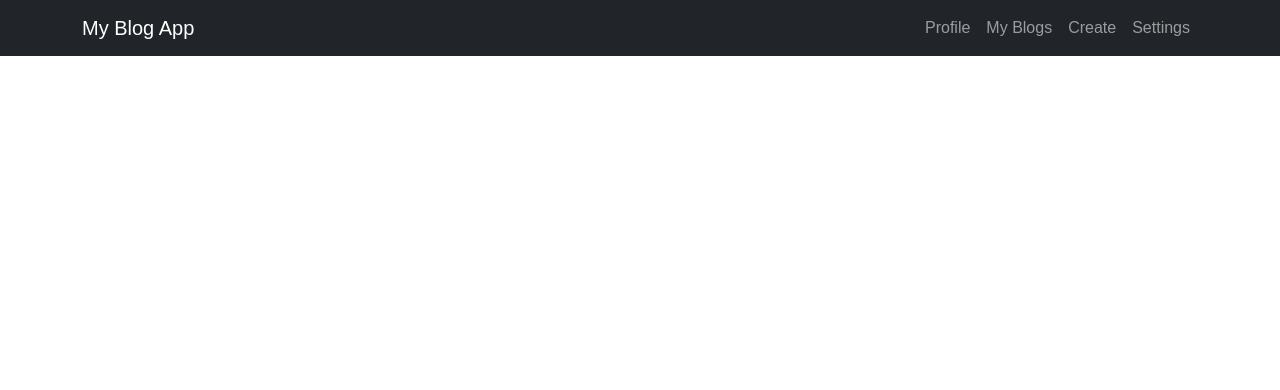
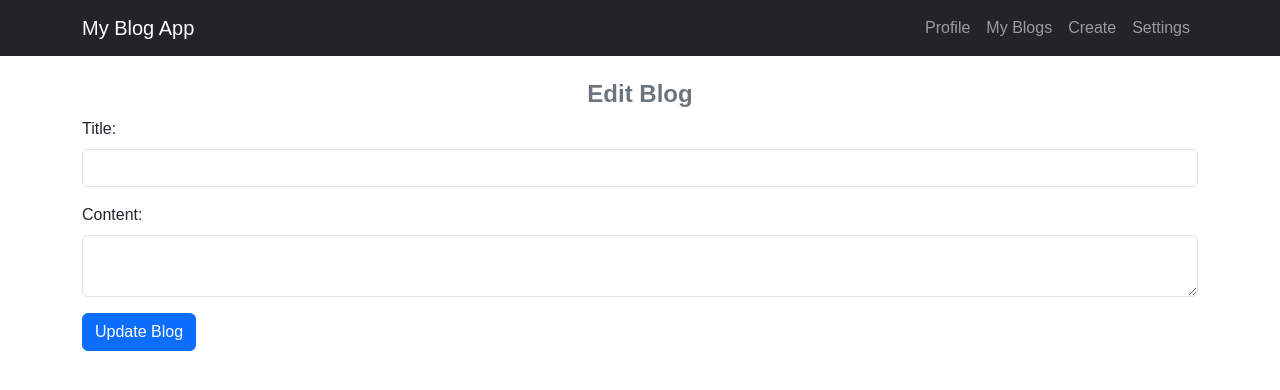
Before and after one commit to dnyaneshskamthe/blogFe, a React (Create React App) app: page /landingPage/edit/1 in a window 1280 px wide. Shown: the top 390 px of the page. Built offline with nearby package versions, Linux system fonts and the light colour scheme; no server answers.

Commit message:
Edit and delete functionality added

```diff
--- a/src/App.js
+++ b/src/App.js
@@ -3,6 +3,7 @@ import { BrowserRouter, Route, Routes } from 'react-router-dom';
 import Home from './components/Home/Home';
 import Login from './components/logins/Login';
 import LandingPage from './components/blogsAcions/LandingPage';
+import EditBlog from './components/blogsAcions/EditBlog';
 import NoPage from './components/blogsAcions/NoPage';
 
 
@@ -14,6 +15,7 @@ function App() {
           <Route path="/" element={<Home />} />
           <Route path="/login" element={<Login />} />
           <Route path="/landingPage/*" element={<LandingPage />}/>
+          {/* <Route path="/edit/:id" element={<EditBlog/>} /> */}
           <Route path="*" element={<NoPage />} />
         </Routes>
       </BrowserRouter>
--- /dev/null
+++ b/src/components/blogsAcions/EditBlog.js
@@ -0,0 +1,83 @@
+import React, { useState, useEffect } from 'react';
+import { useParams, useNavigate } from 'react-router-dom';
+
+const EditBlog = () => {
+  const { id } = useParams(); // Get the blog ID from the route parameter
+  const [blog, setBlog] = useState({});
+  const [title, setTitle] = useState('');
+  const [content, setContent] = useState('');
+  const navigate = useNavigate()
+
+  useEffect(() => {
+    // Fetch the blog data based on the ID
+    const fetchBlog = async () => {
+      try {
+        const response = await fetch(`${process.env.REACT_APP_API_URL}/api/posts/${id}`);
+        if (response.ok) {
+          const data = await response.json();
+          setBlog(data.post);
+          setTitle(data.post.title);
+          setContent(data.post.content);
+        } else {
+          console.error('Failed to fetch blog');
+        }
+      } catch (error) {
+        console.error('Error fetching blog:', error);
+      }
+    };
+
+    fetchBlog();
+  }, [id]);
+
+  const handleUpdate = async () => {
+    // Send updated data to backend
+    try {
+      const response = await fetch(`${process.env.REACT_APP_API_URL}/api/posts/${id}`, {
+        method: 'PUT',
+        headers: {
+          'Content-Type': 'application/json',
+        },
+        body: JSON.stringify({ title, content }),
+      });
+
+      if (response.status === 200) {
+        navigate('/landingPage/myBlogs')
+        // Redirect to MyBlogs page or perform other actions as needed
+      } else {
+        console.error('Failed to update blog');
+      }
+    } catch (error) {
+      console.error('Error updating blog:', error);
+    }
+  };
+
+  return (
+    <div className="container mt-4">
+      <h4 className='text-center text-secondary fw-bold'>Edit Blog</h4>
+      <form>
+        <div className="mb-3">
+          <label htmlFor="title" className="form-label">Title:</label>
+          <input
+            type="text"
+            className="form-control"
+            id="title"
+            value={title}
+            onChange={(e) => setTitle(e.target.value)}
+          />
+        </div>
+        <div className="mb-3">
+          <label htmlFor="content" className="form-label">Content:</label>
+          <textarea
+            className="form-control"
+            id="content"
+            value={content}
+            onChange={(e) => setContent(e.target.value)}
+          />
+        </div>
+        <button type="button" className="btn btn-primary" onClick={handleUpdate}>Update Blog</button>
+      </form>
+    </div>
+  );
+};
+
+export default EditBlog;
--- a/src/components/blogsAcions/LandingPage.js
+++ b/src/components/blogsAcions/LandingPage.js
@@ -6,6 +6,7 @@ import Profile from './Profile'
 import MyBlogs from './MyBlogs'
 import CreateBlog from './CreateBlog'
 import Settings from './Settings'
+import EditBlog from './EditBlog';
 
 const LandingPage = () => {
   return (
@@ -15,7 +16,10 @@ const LandingPage = () => {
             <Route path="profile" element={<Profile />} />
             <Route path="myBlogs" element={<MyBlogs />} />
             <Route path="createBlog" element={<CreateBlog />} />
+            {/* <Route path="edit/:id" element={<EditBlog/>} /> */}
             <Route path="settings" element={<Settings />} />
+            {/* Add the edit route within the nested Routes */}
+            <Route path="edit/:id" element={<EditBlog />} />
         </Routes>
     </div>
   );
--- a/src/components/blogsAcions/MyBlogs.js
+++ b/src/components/blogsAcions/MyBlogs.js
@@ -1,9 +1,77 @@
-import React from 'react'
+import React, { useState, useEffect } from 'react';
+import { Link } from 'react-router-dom'
 
 const MyBlogs = () => {
+  const [blogs, setBlogs] = useState([]);
+  const [loading, setLoading] = useState(true); // Add a loading state
+
+  useEffect(() => {
+    // Fetch blogs from your API
+    const fetchBlogs = async () => {
+      try {
+        const response = await fetch(`${process.env.REACT_APP_API_URL}/api/posts/myposts`);
+        if (response.ok) {
+          const data = await response.json();
+          setBlogs(data.blogs);
+          console.log(data.blogs);
+        } else {
+          console.error('Failed to fetch blogs');
+        }
+      } catch (error) {
+        console.error('Error fetching blogs:', error);
+      } finally {
+        setLoading(false); // Set loading to false after fetch operation
+      }
+    };
+
+    fetchBlogs();
+  }, []);
+
+  // to delete a blog
+  const handleDelete = async (blogId) => {
+    try {
+      const response = await fetch(`${process.env.REACT_APP_API_URL}/api/posts/${blogId}`, {
+        method: 'DELETE'
+      });
+      if (response.status === 200) {
+        // Update the state to remove the deleted blog
+        setBlogs(blogs.filter((blog) => blog._id !== blogId));
+      }
+    } catch (error) {
+      console.error('Error deleting blog:', error);
+    }
+  };
+
+
   return (
-    <div>MyBlogs</div>
-  )
-}
+    <div className="container mt-4">
+      <h4 className='text-center text-secondary fw-bold'>My Blogs</h4>
+      {loading ? ( // Check if loading is true
+        <p className='text-center text-muted'>Loading...</p>
+      ) : blogs.length === 0 ? (
+        <p className='text-center text-muted'>No data found</p>
+      ) : (
+        blogs.map((blog) => (
+          <div key={blog._id} className="card m-4">
+            <img src={blog.image} className="card-img-top m-2" alt={blog.title} style={{ width: '50px', height: '50px' }}  />
+            <div className="card-body">
+              <span className="fs-3 fw-bold">{blog.title}</span>
+              <h6 className="fs-5">{blog.content}</h6>
+            </div>
+            <div className='mx-2'>
+              <span className='text-muted fs-8'>{blog.createdAt}</span>
+            </div>
+            <div className="m-2">
+            <Link to={`/landingPage/edit/${blog._id}`} className="btn btn-primary mx-2">
+                Edit
+              </Link>
+                <button className="btn btn-danger" onClick={() => handleDelete(blog._id)}>Delete</button>
+            </div>
+          </div>
+        ))
+      )}
+    </div>
+  );
+};
 
-export default MyBlogs
+export default MyBlogs;
```
